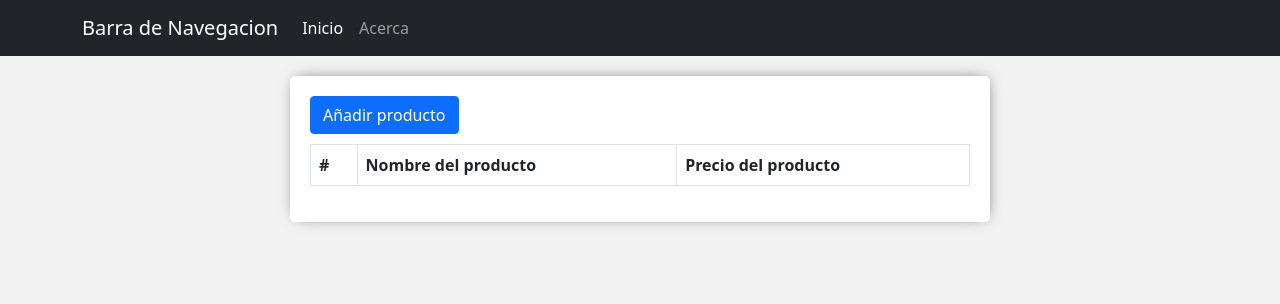
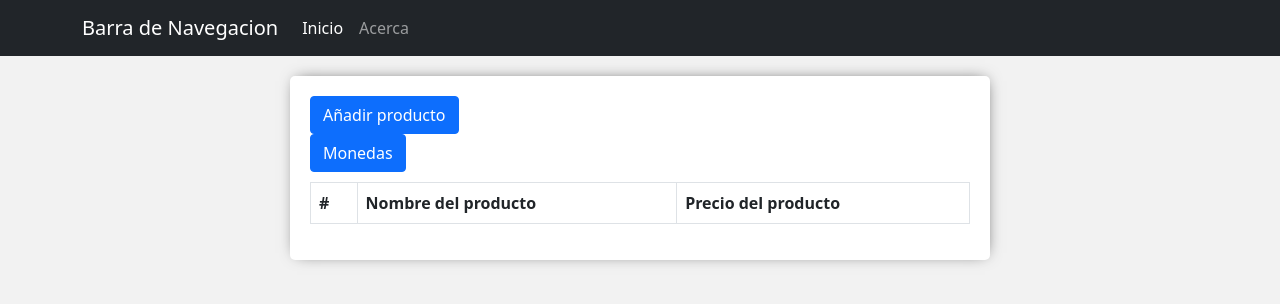
Before and after one commit to Alejandro9509/Shop-Basic-ReactJS, a React (Create React App) app: page / in a window 1280 px wide. Shown: the top 304 px of the page. Built offline with nearby package versions, Linux system fonts and the light colour scheme.

Commit message:
Adding submenu between Products and Money

```diff
--- a/src/pages/home.js
+++ b/src/pages/home.js
@@ -4,16 +4,19 @@ import React, { useState} from 'react'
 import { Modal , Button, InputGroup,  FormControl, Table} from 'react-bootstrap'
 import {store, mapDispatchToProps, mapStateToProps} from '../redux/productRedux'
 
+function AddMoney(props) {
+  return (
+    <Button>Agregar efectivo</Button>
+  )
+}
 
-
-function ModalView(props) {
+function AddProduct(props) {
 
     const [show, setShow] = useState(false);
     const [prod, setProduct] = useState("");
     const [price, setPrice] = useState(0);
     const divPrecio = React.useRef(null);
     const divProducto = React.useRef(null);
-
 
     const handleProd = (event) => {
         setProduct(event.target.value)
@@ -30,7 +33,6 @@ function ModalView(props) {
                           setShow(false);
                         }else divPrecio.current.className = 'alert alert-danger'
         }
-
     }
     return (
       <div>
@@ -88,27 +90,11 @@ function ModalViewCobrar(props){
     </>
   )
 }
-
-class AppProcessing extends React.Component {
-    constructor(props) {
-        super(props)
-        this.handleDel = this.handleDelete.bind(this)
+function TableProducts(props){
+  function handleDelete(event){
+    props.show.removeAProduct(event.target.id)
   }
-    removeProd(index){
-      console.log(index)
-    }
-    handleDelete = (event) => {
-      this.props.removeAProduct(event.target.id)
-    }
-    render() {
-        return(
-            <>
-            <section>
-                <div className='box-principal' >
-                    <div>
-                        <ModalView submit={this.props} />
-                    </div>
-                    <div>
+  return (
     <Table striped bordered>
       <thead>
         <tr>
@@ -119,22 +105,53 @@ class AppProcessing extends React.Component {
       </thead>
       <tbody>
       {
-                        this.props.products.map((item , index) => {
+        props.show.products.map((item , index) => {
           return(
             <tr>
               <td>{index + 1}</td>
               <td>{item[0]}</td>
               <td>{item[1]}</td>
-                              <td><Button id={index} onClick={this.handleDel}>Remover</Button></td>
+              <td><Button id={index} onClick={handleDelete}>Remover</Button></td>
             </tr>
           )
         })
       }
       </tbody>
     </Table>
+  )
+}
+class AppProcessing extends React.Component {
+    constructor(props) {
+        super(props)
+        this.state = {
+          submenu: true
+        }
+    }
+    render() {
+        return(
+            <>
+            <section>
+                <div className='box-principal' >
+                    <div>
+                      {this.state.submenu ?
+                        <AddProduct submit={this.props} /> :
+                        <AddMoney money={this.props} />
+                      }
+
+                      {this.state.submenu ?
+                        <Button onClick={() => this.setState({ submenu: false }) }>Monedas</Button> :
+                        <Button onClick={() => this.setState({ submenu: true })}>Caja</Button>
+                      }
                     </div>
                     <div>
-                      {this.props.products.length > 0 &&
+                      {this.state.submenu ?
+                      <TableProducts show={this.props} />:
+                      <div>Dinero</div>
+                      }
+                    </div>
+                    <div>
+                      {
+                        this.props.products.length > 0 && this.state.submenu &&
                         <ModalViewCobrar cobrar={this.props}/>
                       }
                     </div>
```
Lines whose indentation alone changed are shown as unchanged.
